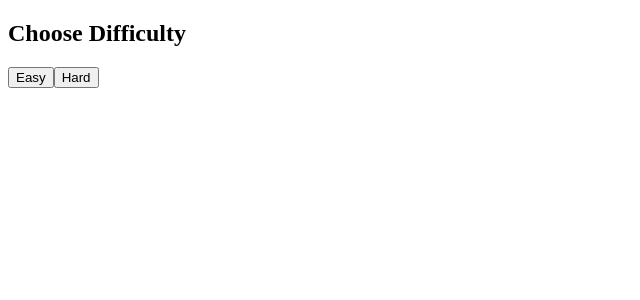
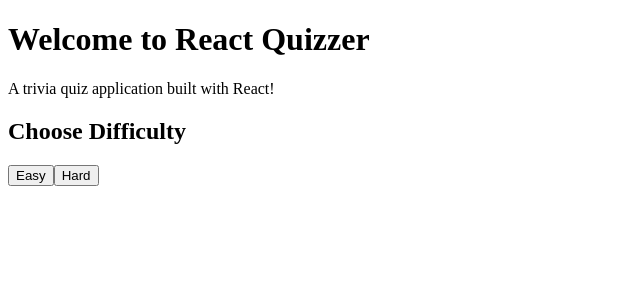
Before and after one commit to ManassesGikwa/React_Quizzer, a React (Create React App) app: page / in a window 1280 px wide. Shown: the top 300 px of the page, without its empty margins (0-640 px from the left). Built offline with nearby package versions, Linux system fonts and the light colour scheme.

Commit message:
Route adjustment

```diff
--- a/src/App.js
+++ b/src/App.js
@@ -2,12 +2,13 @@
 import { BrowserRouter as Router, Route, Routes } from 'react-router-dom';
 import DifficultySelector from './components/DifficultySelector';
 import Questions from './components/Questions';
+import Home from './components/Home'
 
 function App() {
   return (
     <Router>
       <Routes>
-        <Route path="/" element={<DifficultySelector />} />
+      <Route path="/" element={<Home />} />
         <Route path="/questions" element={<Questions />} />
 
       </Routes>
--- a/src/components/Home.js
+++ b/src/components/Home.js
@@ -1,6 +1,6 @@
-mport React from 'react';
+import React from 'react';
 import { Link } from 'react-router-dom';
-
+import DifficultySelector from './DifficultySelector'
 function Home() {
   return (
     <div>
```
